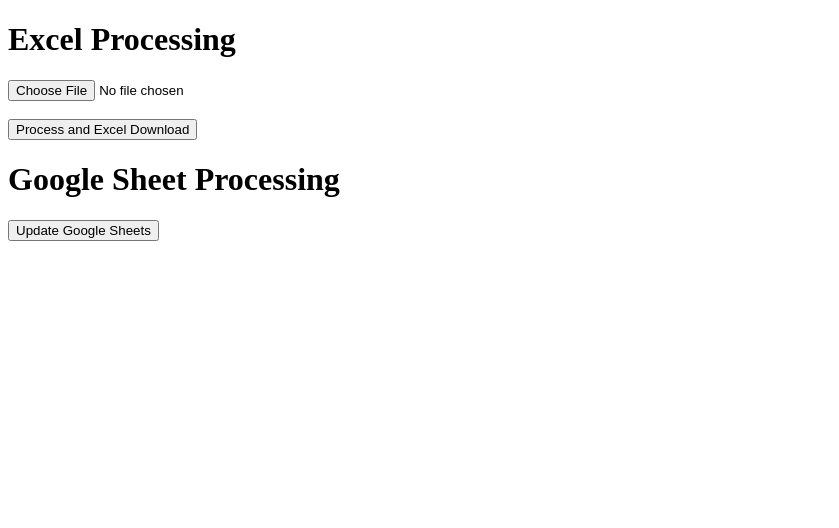
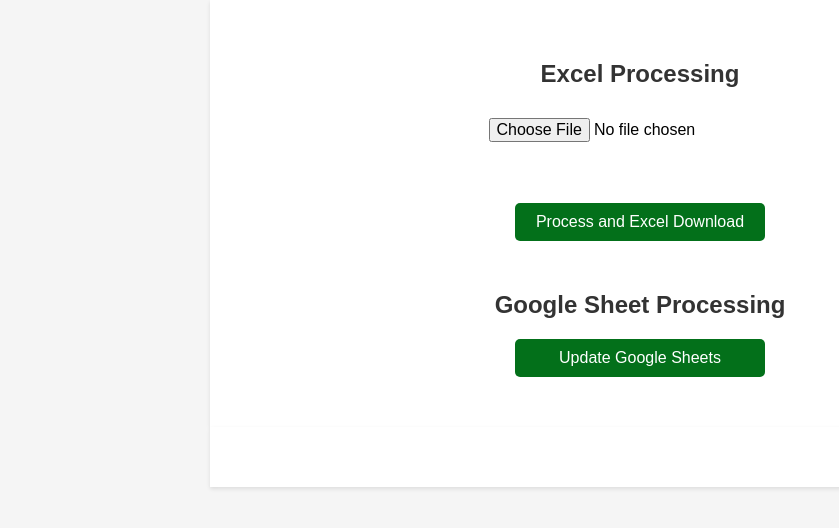
Before and after one commit to bercelhegedus/management, a Flask app: page / in a window 1280 px wide. Shown: the top 528 px of the page, without its empty margins (0-839 px from the left). Run offline with Flask 3, Linux system fonts and the light colour scheme.

Commit message:
20230508_pre_dropbox

```diff
--- a/app.py
+++ b/app.py
@@ -1,8 +1,10 @@
-from flask import Flask, render_template, request, send_file, jsonify
+from flask import Flask, render_template, request, send_file, jsonify, make_response
 import os
 import logging
-from normhours2 import process_excel, process_spreadsheet
+from normhours2 import process_excel, process_spreadsheet, process_all
+from tables import Workbook
 import tempfile
+import io
 
 app = Flask(__name__)
 
@@ -11,25 +13,38 @@
     return render_template('index.html')
 
 
+
+def get_output_bytes(input_file):
+
+    input_data = input_file.read()
+    input_bytes = io.BytesIO(input_data)
+
+    data_workbook = Workbook.read_excel_to_workbook(input_bytes)
+
+    SERVICE_ACCOUNT_FILE = 'service_account.json'
+    NORMASHEET_ID = '1Cd1PIhYJUQJd8Dr7XfcL31nd_ukNjAL-yqYGTFOVBh4'
+
+    norms_workbook = Workbook.read_google_sheets_to_workbook(SERVICE_ACCOUNT_FILE, NORMASHEET_ID)
+
+    process_all(data_workbook, norms_workbook)
+
+    output = io.BytesIO()
+    data_workbook.write_to_excel(output)
+    output.seek(0)
+
+    return output
+
 @app.route('/process_excel', methods=['POST'])
 def process_excel_route():
-    input_file = request.files['input_file']
+    file = request.files['input_file']
+    print(file.filename)
+    input_file = file.stream
+    output_bytes = get_output_bytes(input_file)
+    output_filename = f"{file.filename}"
 
-    # Create a temporary directory
-    with tempfile.TemporaryDirectory() as temp_dir:
-        input_file_path = os.path.join(temp_dir, input_file.filename)
-        input_file.save(input_file_path)
-
-        try:
-            filename, ext = os.path.splitext(input_file.filename)
-            output_filename = f"{filename}_processed{ext}"
-            output_file_path = os.path.join(temp_dir, output_filename)
-            process_excel(input_file_path, output_file_path)
-        except Exception as e:
-            logging.error(f"Error processing Excel file: {str(e)}")
-            return jsonify({'message': f'Error processing Excel file: {str(e)}'}), 500
-
-        return send_file(output_file_path, as_attachment=True, download_name=output_filename)
+    response = make_response(send_file(output_bytes, download_name=output_filename, as_attachment=False))
+    response.headers['X-Input-Filename'] = file.filename
+    return response
 
 
 @app.route('/process_spreadsheet', methods=['POST'])
--- a/templates/index.html
+++ b/templates/index.html
@@ -7,25 +7,96 @@
     <title>Excel Processing</title>
 
     <style>
-      .spinner {
+      /* Set the font and background color for the entire page */
+      body {
+        font-family: Arial, sans-serif;
+        background-color: #f5f5f5;
+        margin: 0;
+        padding: 0;
+      }
+
+      /* Style the container */
+      .container {
+        display: flex;
+        flex-direction: column;
+        align-items: center;
+        max-width: 800px;
+        margin: 0 auto;
+        padding: 30px;
+        background-color: #ffffff;
+        box-shadow: 0 2px 4px rgba(0, 0, 0, 0.1);
+        text-align: center;
+      }
+
+      /* Style the form */
+      form {
+        display: flex;
+        flex-direction: column;
+        align-items: center;
+      }
+
+      /* Style the form inputs and labels */
+      input[type="file"] {
+        font-size: 16px;
+        padding: 10px;
+        margin-bottom: 15px;
+        border-radius: 5px;
+      }
+
+      /* Style the submit button */
+      button {
+        font-size: 16px;
+        padding: 10px;
+        background-color: #03701a;
+        color: #ffffff;
+        cursor: pointer;
+        border: none;
+        border-radius: 5px;
+        margin: 0 auto;
+        transition: background-color 0.3s;
+        margin-bottom: 20px;
+        width: 250px;
+      }
+
+      button:hover {
+        background-color: #0baa48;
+      }
+
+      /* Style the spinner */
+      #spinner {
         display: none;
-        border: 6px solid #f3f3f3;
-        border-top: 6px solid #3498db;
+        width: 80px;
+        height: 80px;
+        border: 8px solid #f3f3f3;
+        border-top: 8px solid #03701a;
         border-radius: 50%;
-        width: 60px;
-        height: 60px;
         animation: spin 2s linear infinite;
       }
 
+      /* Spinner container */
+      .spinner-container {
+        display: flex;
+        width: 100%;
+        justify-content: center;
+      }
+
+      /* Spinner animation */
       @keyframes spin {
         0% { transform: rotate(0deg); }
         100% { transform: rotate(360deg); }
       }
+
+      /* Style the headings */
+      h1 {
+        font-size: 24px;
+        color: #333;
+        margin-top: 30px;
+        margin-bottom: 20px;
+      }
     </style>
-
-
   </head>
   <body>
+    <div class="container">
       <h1>Excel Processing</h1>
       <form method="POST" enctype="multipart/form-data" action="/process_excel">
         <input type="file" name="input_file" accept=".xls,.xlsx" required>
@@ -36,10 +107,14 @@
       <form method="POST" enctype="multipart/form-data" action="/process_spreadsheet">
         <button type="submit">Update Google Sheets</button>
       </form>
-    <div id="spinner" class="spinner"></div>
+    </div>
+    <div class="container">
+      <div class="spinner-container">
+        <div id="spinner"></div>
+      </div>
+    </div>
   </body>
 </html>
-
 <script>
   document.addEventListener('DOMContentLoaded', function() {
     var forms = document.getElementsByTagName('form');
@@ -55,17 +130,20 @@
 
     // Use FormData to send the form data in the request
     var formData = new FormData(event.target);
+
 fetch(event.target.action, {
   method: event.target.method,
   body: formData
     }).then(function(response) {
       if (response.ok) {
         if (response.headers.get('Content-Type') === 'application/vnd.openxmlformats-officedocument.spreadsheetml.sheet') {
+          var inputFilename = response.headers.get('X-Input-Filename');
+          var outputFilename = inputFilename;
           response.blob().then(function(blob) {
             var url = window.URL.createObjectURL(blob);
             var a = document.createElement('a');
             a.href = url;
-            a.download = 'output.xlsx';
+            a.download = outputFilename;
             document.body.appendChild(a);
             a.click();
             a.remove();
```
Lines whose indentation alone changed are shown as unchanged.
